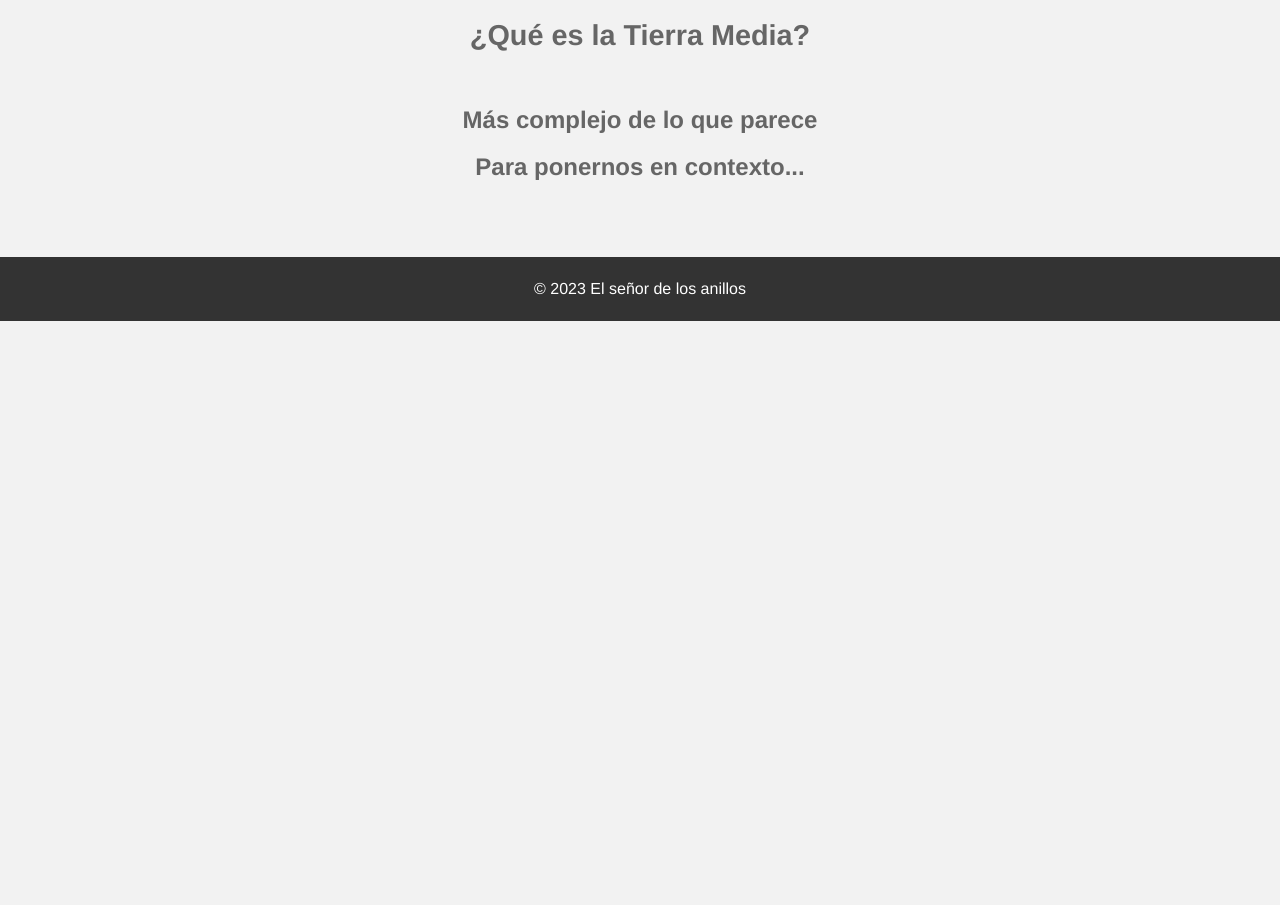
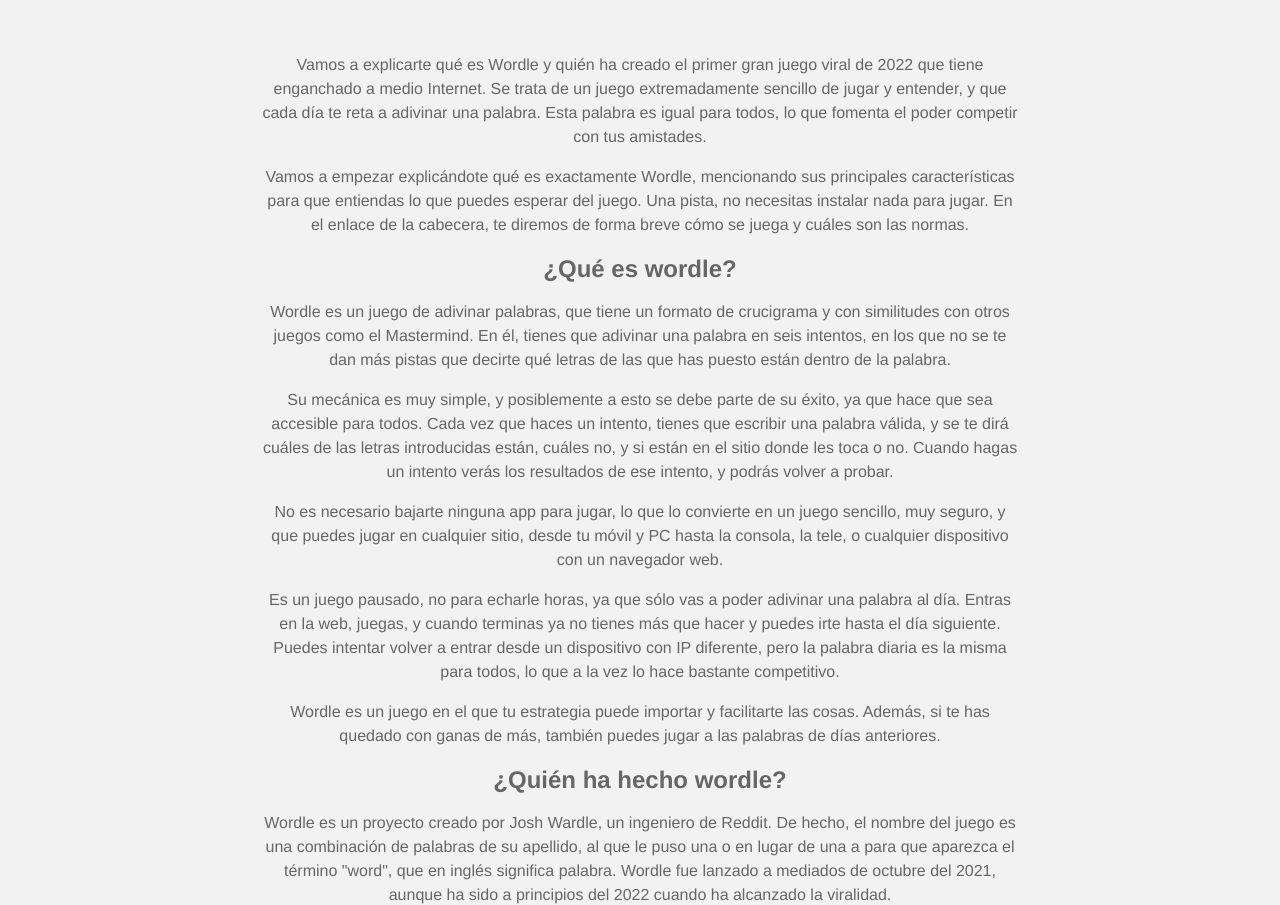
Before and after one commit to alexbalduz/Wordle_game, a plain HTML site: page main_page.html in a window 1280 px wide. Shown: the part 83-988 px from the top of the page. Before the commit the page ends 800 px from the top, so only its background shows below. Drawn offline with Linux system fonts and the light colour scheme.

Commit message:
informacion pagina principal

```diff
--- a/main_page.html
+++ b/main_page.html
@@ -9,48 +9,74 @@
         <header id="main-header">
 
             <a id="logo-header" href="#">
-                <span class="site-name">Tolkienpedia</span>
+                <span class="site-name">Wordle</span>
             </a> <!-- / #logo-header -->
 
             <nav>
                 <ul>
                     <li><a href="main_page.html">Inicio</a></li>
-                    <li><a href="index.html">Peliculas</a></li>
-                    <li><a href="pagina2.html">Noticias</a></li>
-                    <li><a href="pagina3.html">Registrate</a></li>
+                    <li><a href="index.html">Jugar</a></li>
+                    <li><a href="pagina2.html">¿Cómo se juega?</a></li>
                 </ul>
             </nav><!-- / nav -->
 
         </header><!-- / #main-header -->
 
         <section id="main-content">
-
-                <div>
-                    <h2>
-                        ¿Qué es la Tierra Media?
-                    </h2>
-                </div>
                 <div class="content">
                     <div class="padre">
                         <div class="fila1">
                             <div>
-
+                                <p>
+                                    Vamos a explicarte qué es Wordle y quién ha creado el primer gran juego viral de 2022 que tiene enganchado a medio Internet.
+                                    Se trata de un juego extremadamente sencillo de jugar y entender, y que cada día te reta a adivinar una palabra.
+                                    Esta palabra es igual para todos, lo que fomenta el poder competir con tus amistades.
+                                </p>
+                                <p>
+                                    Vamos a empezar explicándote qué es exactamente Wordle, mencionando sus principales características para que entiendas lo que puedes esperar del juego.
+                                    Una pista, no necesitas instalar nada para jugar. En el enlace de la cabecera, te diremos de forma breve cómo se juega y cuáles son las normas.
+                                </p>
                             </div>
                         </div>
                         <h3>
-                            Más complejo de lo que parece
+                            ¿Qué es wordle?
                         </h3>
                         <div class="fila2">
                             <div class="izq">
-
+                                <p>
+                                    Wordle es un juego de adivinar palabras, que tiene un formato de crucigrama y con similitudes con otros juegos como el Mastermind.
+                                    En él, tienes que adivinar una palabra en seis intentos, en los que no se te dan más pistas que decirte qué letras de las que has puesto están dentro de la palabra.
+                                </p>
+                                <p>
+                                    Su mecánica es muy simple, y posiblemente a esto se debe parte de su éxito, ya que hace que sea accesible para todos.
+                                    Cada vez que haces un intento, tienes que escribir una palabra válida, y se te dirá cuáles de las letras introducidas están, cuáles no, y si están en el sitio donde les toca o no.
+                                    Cuando hagas un intento verás los resultados de ese intento, y podrás volver a probar.
+                                </p>
+                                <p>
+                                    No es necesario bajarte ninguna app para jugar, lo que lo convierte en un juego sencillo, muy seguro, y que puedes jugar en cualquier sitio, desde tu móvil y PC hasta la consola, la tele, o cualquier dispositivo con un navegador web.
+                                </p>
+                                <p>
+                                    Es un juego pausado, no para echarle horas, ya que sólo vas a poder adivinar una palabra al día. Entras en la web, juegas, y cuando terminas ya no tienes más que hacer y puedes irte hasta el día siguiente. Puedes intentar volver a entrar desde un dispositivo con IP diferente, pero la palabra diaria es la misma para todos, lo que a la vez lo hace bastante competitivo.
+                                </p>
+                                <p>
+                                    Wordle es un juego en el que tu estrategia puede importar y facilitarte las cosas. Además, si te has quedado con ganas de más, también puedes jugar a las palabras de días anteriores.
+                                </p>
                             </div>
                         </div>
                         <h3>
-                            Para ponernos en contexto...
+                            ¿Quién ha hecho wordle?
                         </h3>
                         <div class="fila3">
                             <div class="centro">
-
+                                <p>
+                                    Wordle es un proyecto creado por Josh Wardle, un ingeniero de Reddit.
+                                    De hecho, el nombre del juego es una combinación de palabras de su apellido, al que le puso una o en lugar de una a para que aparezca el término "word", que en inglés significa palabra.
+                                    Wordle fue lanzado a mediados de octubre del 2021, aunque ha sido a principios del 2022 cuando ha alcanzado la viralidad.
+                                </p>
+                                <p>
+                                    Aprovechando lo viral que se ha hecho, Wordle fue adaptado al español por Daniel Rodríguez, con quien hemos hablado en Xataka.
+                                    La ventaja de esto es que se trata de un Wordle con palabras españolas, lo que lo hace mucho más fácil de jugar para aquellos que no dominan el diccionario inglés.
+                                </p>
                             </div>
                         </div>
                     </div>
@@ -60,7 +86,7 @@
         </section><!-- / #main-content -->
 
         <footer id="main-footer">
-            <p>&copy; 2023 El señor de los anillos</p>
+            <p>&copy; 2023 Wordle</p>
         </footer><!-- / #main-footer -->
     </body>
 </html>
```
